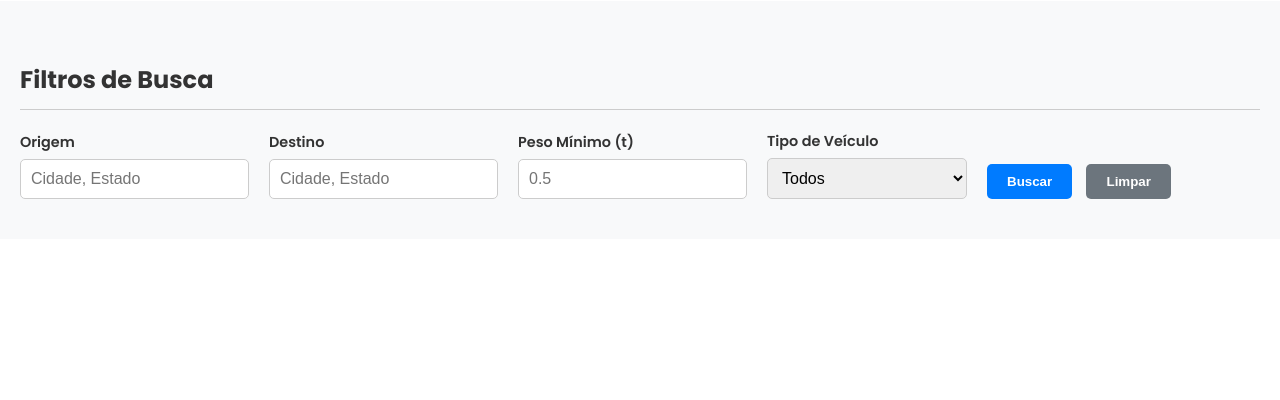
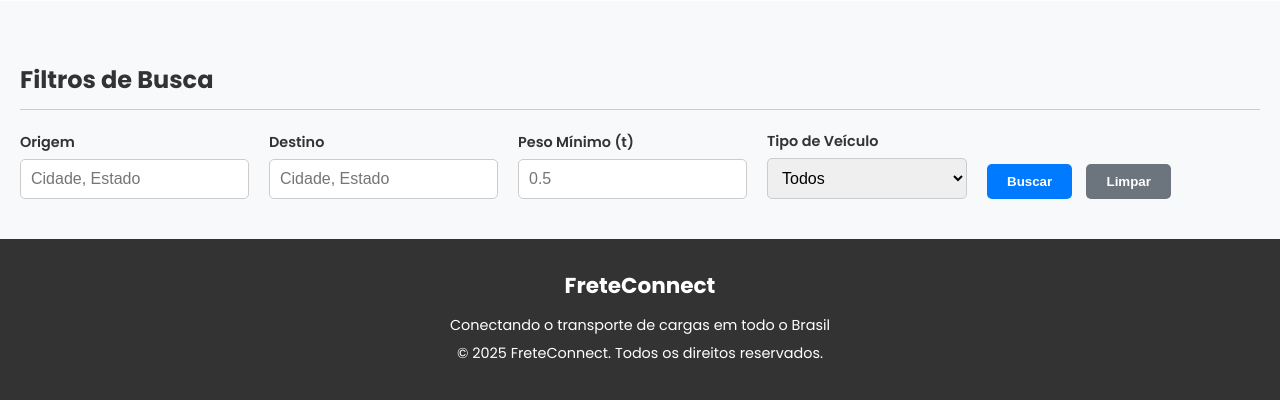
Before and after one commit to carusorodrigo/meufretefacil-docker, a Flask app: page / in a window 1280 px wide. Shown: the part 1279-1679 px from the top of the page. Before the commit the page ends 1478 px from the top, so only its background shows below. Run offline with Flask 3, Linux system fonts and the light colour scheme.

Commit message:
Update index.html

```diff
--- a/templates/index.html
+++ b/templates/index.html
@@ -222,6 +222,23 @@
             background-color: #6c757d;
             color: white;
         }
+
+        /* Estilos para o Rodapé */
+        footer {
+            background-color: #333;
+            color: white;
+            padding: 30px 20px;
+            text-align: center;
+            font-size: 0.9em;
+        }
+        footer .logo {
+            font-size: 1.5em;
+            font-weight: 700;
+            margin-bottom: 10px;
+        }
+        footer p {
+            margin: 5px 0;
+        }
     </style>
 </head>
 <body>
@@ -315,6 +332,13 @@
         </form>
     </div>
 
+    <!-- Rodapé -->
+    <footer>
+        <div class="logo">FreteConnect</div>
+        <p>Conectando o transporte de cargas em todo o Brasil</p>
+        <p>&copy; 2025 FreteConnect. Todos os direitos reservados.</p>
+    </footer>
+
     <!-- O Painel de Administração está acessível em /admin -->
 </body>
 </html>
```
